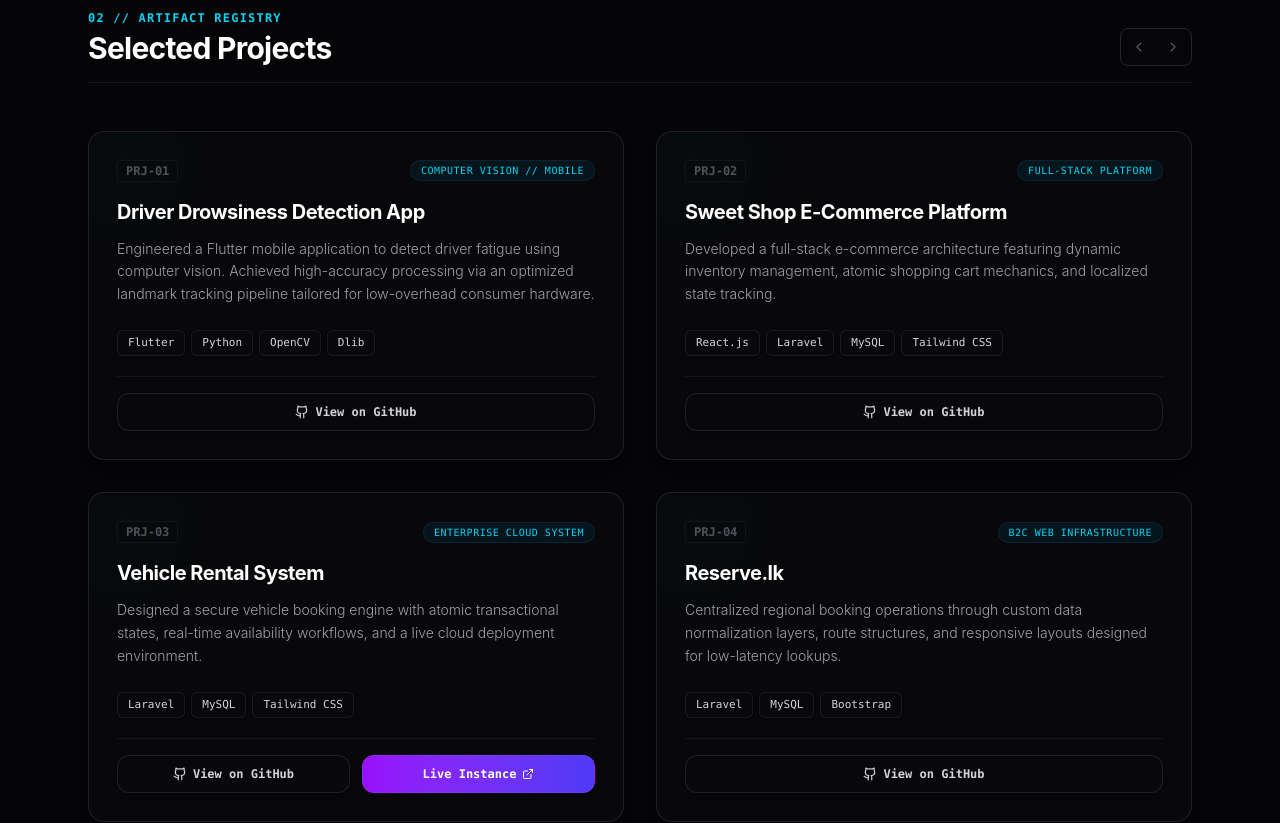
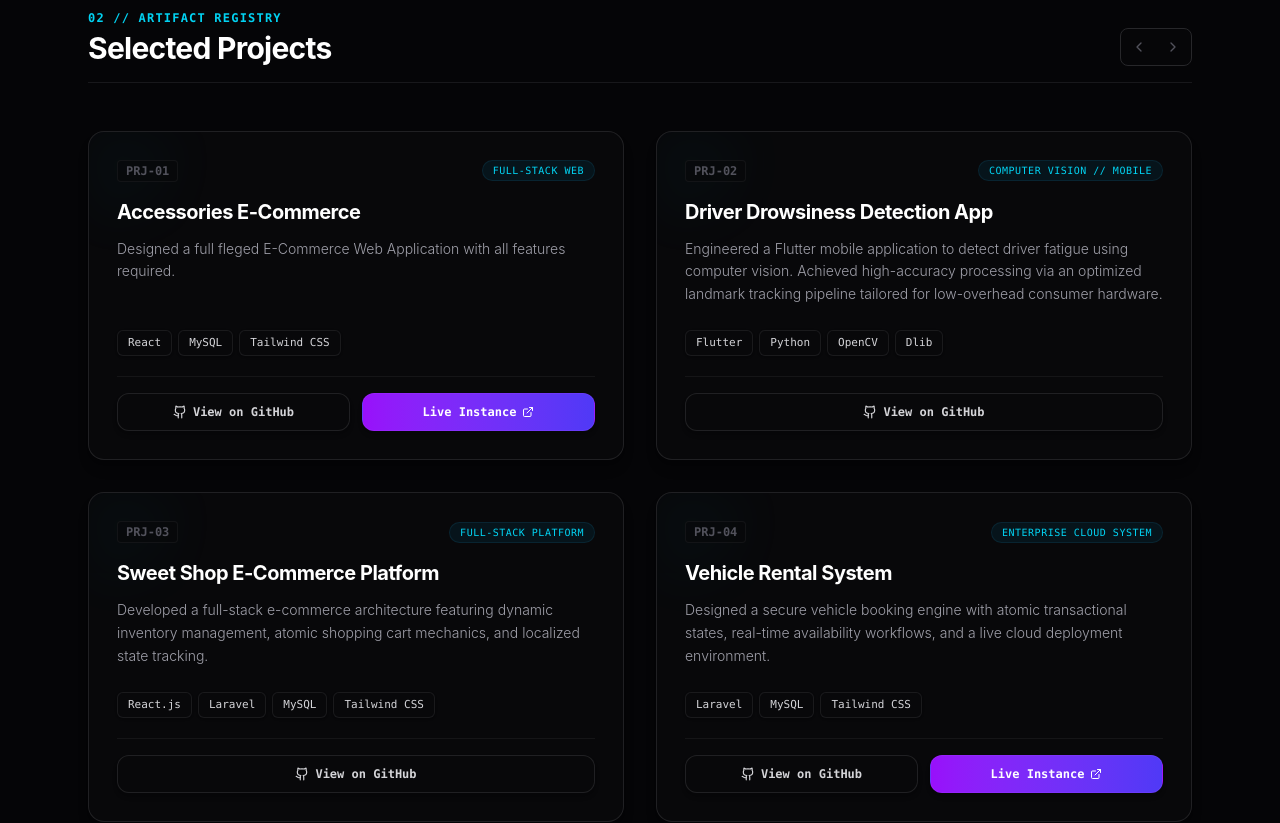
Before and after one commit to NiflanM/Portofolio, a React (Vite) app: page / in a window 1280 px wide. Shown: the part 1460-2283 px from the top of the page. Built offline with nearby package versions, Linux system fonts and the light colour scheme.

Commit message:
update projects

```diff
--- a/src/app/App.tsx
+++ b/src/app/App.tsx
@@ -21,8 +21,18 @@ import {
 export default function App() {
   const projects = [
     {
+
+      title: "Accessories E-Commerce",
+      id: "PRJ-01",
+      tag: "FULL-STACK WEB",
+      description: "Designed a full fleged E-Commerce Web Application with all features required. ",
+      techStack: ["React", "MySQL", "Tailwind CSS"],
+      githubUrl: "https://github.com/NiflanM/E-Commerce-Accessories",
+      hostedUrl: "https://e-commerce-accessories.vercel.app"
+    },
+    {
       title: "Driver Drowsiness Detection App",
-      id: "PRJ-01",
+      id: "PRJ-02",
       tag: "COMPUTER VISION // MOBILE",
       description: "Engineered a Flutter mobile application to detect driver fatigue using computer vision. Achieved high-accuracy processing via an optimized landmark tracking pipeline tailored for low-overhead consumer hardware.",
       techStack: ["Flutter", "Python", "OpenCV", "Dlib"],
@@ -30,7 +40,7 @@ export default function App() {
     },
     {
       title: "Sweet Shop E-Commerce Platform",
-      id: "PRJ-02",
+      id: "PRJ-03",
       tag: "FULL-STACK PLATFORM",
       description: "Developed a full-stack e-commerce architecture featuring dynamic inventory management, atomic shopping cart mechanics, and localized state tracking.",
       techStack: ["React.js", "Laravel", "MySQL", "Tailwind CSS"],
@@ -38,7 +48,7 @@ export default function App() {
     },
     {
       title: "Vehicle Rental System",
-      id: "PRJ-03",
+      id: "PRJ-04",
       tag: "ENTERPRISE CLOUD SYSTEM",
       description: "Designed a secure vehicle booking engine with atomic transactional states, real-time availability workflows, and a live cloud deployment environment.",
       techStack: ["Laravel", "MySQL", "Tailwind CSS"],
@@ -47,7 +57,7 @@ export default function App() {
     },
     {
       title: "Reserve.lk",
-      id: "PRJ-04",
+      id: "PRJ-05",
       tag: "B2C WEB INFRASTRUCTURE",
       description: "Centralized regional booking operations through custom data normalization layers, route structures, and responsive layouts designed for low-latency lookups.",
       techStack: ["Laravel", "MySQL", "Bootstrap"],
```
